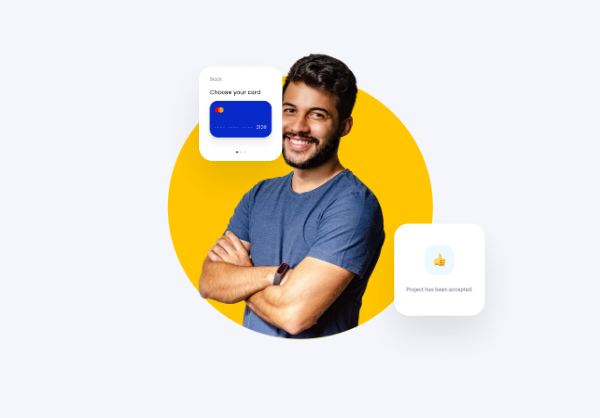
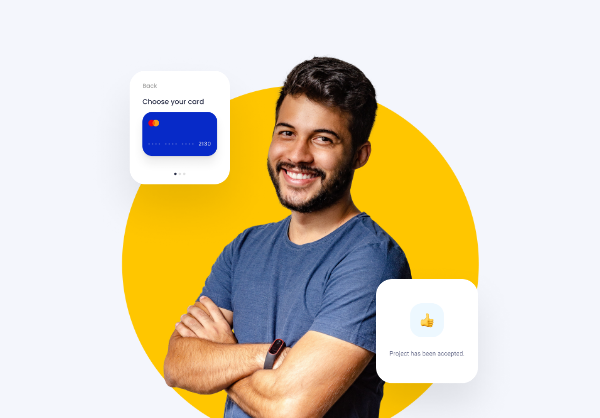
Before and after one commit to marias16/iron-mid-project, a plain HTML site: page index.html in a window 600 px wide. Shown: the part 74-492 px from the top of the page. Drawn offline with Linux system fonts and the light colour scheme.

Commit message:
fixed position hero img

```diff
--- a/index.html
+++ b/index.html
@@ -29,7 +29,7 @@
         </nav>
 
         <section class="hero narrowSection">
-            <div>
+            <div class="heroDescription">
                 <h1>Empower Your Business With Stunning Design!</h1>
                 <p class="bodyRegular">Circle is a digital design and development studio. <br> We design and develop astonishing websites and mobile apps.</p>
                 <div class="heroCTA">
@@ -41,8 +41,7 @@
                     </a>
                 </div>
             </div>
-            <div>
-                <img class="heroImg" src="img/hero-section/hero-image.png">
+            <div class="heroImg">
                 <img id="heroCardOne" src="img/hero-section/card-1.png">
                 <img id="heroCardTwo" src="img/hero-section/card-2.png">
             </div>
--- a/style.css
+++ b/style.css
@@ -50,8 +50,8 @@ nav {
     align-items: center;
 }
 
+
 .hero p {
-    width: 27.18em;
     margin-bottom: 2em;
 }
 
@@ -68,28 +68,30 @@ nav {
     color: #6B708D;
 }
 
-.hero:nth-child(2) {
-    position: relative;
+.heroDescription {
+    width: 50%;
 }
 
 .heroImg {
-    width: 31.25em;
+    background: url(img/hero-section/hero-image.png);
+    background-repeat: no-repeat;
+    background-position: center;
+    background-size: contain;
+    width: 50%;
+
+    display: flex;
+    flex-direction: column;
+    justify-content: space-between;
 }
 
 #heroCardOne {
-    position:absolute;
-        left: 29em;
-        top: 0em;
-    width: 22em;
-    background:none;
+    width: 50%;
+    align-self: flex-start;
 }
 
 #heroCardTwo {
-    position:absolute;
-        left:55em;
-        top:20em;
-    width: 18.75em;
-    background:none;
+    width: 50%;
+    align-self: flex-end;
 }
 
 /*logos*/
@@ -150,7 +152,7 @@ nav {
     background-color:#292E47;
     background-image: url("/img/testimonial-section/orbit.png");
     background-size: cover;
-    padding: 3.2em 4.5em 4.6em 7.7em;
+    padding: 3.2em 4.5em 4.6em 3.2em;
     display: flex;
     justify-content: space-between;
 }
@@ -383,20 +385,23 @@ footer a{
         gap: 0;
     }
 
+    .heroImg {
+        width:80%;
+    }
+
     #heroCardOne {
         width: 50%;
-        top: 0;
-        left: 0;
+        align-self: flex-start;
     }
 
     #heroCardTwo {
-        width: 40%;
-        top: 40%;
-        left: 55%;
+        width: 50%;
+        align-self: flex-end;
     }
 
-    .hero > :first-child {
+    .heroDescription {
         text-align: left;
+        width: 100%;
     }
 
     .heroCTA {
@@ -438,7 +443,7 @@ footer a{
     }
 
     .projectsCard img {
-        width: 100%;
+        width: calc(100% + 1.9em);
         height: 20em;
     }
 
@@ -450,7 +455,7 @@ footer a{
 
     .testimonials {
         width: 90%;
-        margin-left:-60px;
+        margin-left: -2em;
     }
 
     .testimonialsEmojis {
@@ -460,8 +465,6 @@ footer a{
     .testimonialsDescription {
         text-align: left;
         align-items: start;
-        /*width: 70%;*/
-        /*font-size: 1.5em;*/
         gap: 5px;
     }
 
@@ -546,27 +549,28 @@ footer a{
 
     }
 
-    .heroImg {
-        width: 20em;
-    }
-
     .hero h1 {
         margin-bottom: 0px;
     }
 
+    .heroImg {
+        width: 80%;
+    }
+
     #heroCardOne {
-        width: 30%;
-        position:absolute;
-            left: 10em;
-            top: 0em;
+        width: 15em;
+        align-self: flex-start;
     }
 
     #heroCardTwo {
-        width: 30%;
-        position:absolute;
-            left: 25em;
-            top: 12em;
+        width:14em;
+        align-self: flex-end;
     }
+
+    .heroDescription {
+        width: 100%;
+    }
+
 
     .logos {
         margin-left: 2.4em;
```
